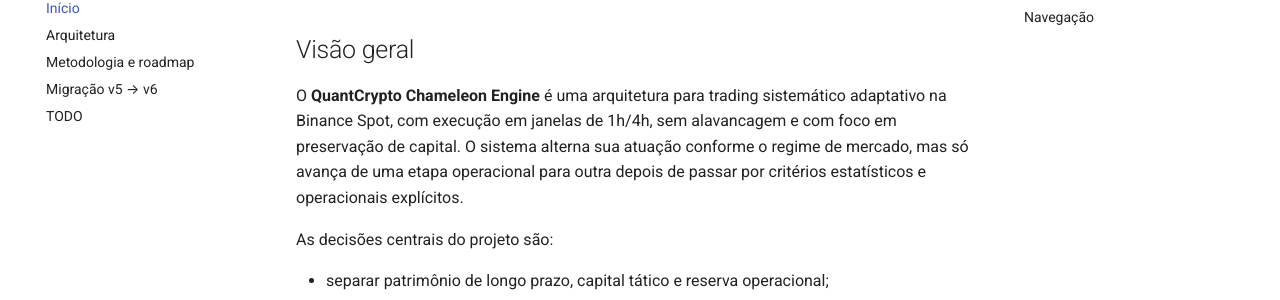
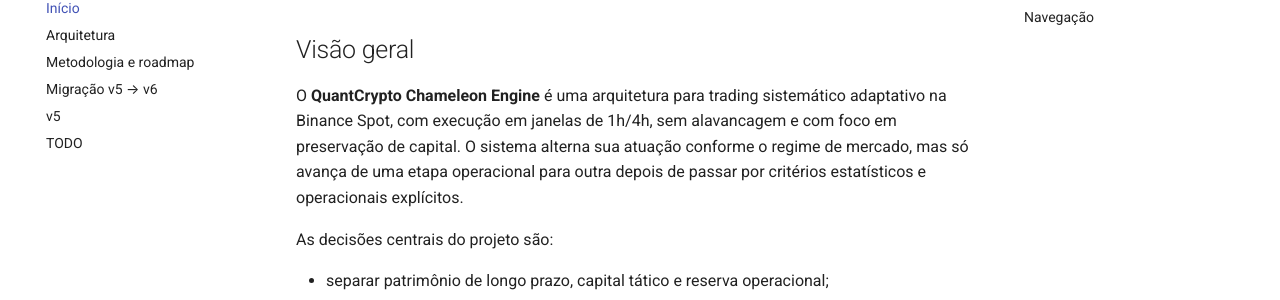
Before and after one commit to pac-coins/quant-crypto-chameleon-engine-v6, an MkDocs documentation site: the page built from docs/index.md, in a window 1280 px wide. Shown: the part 148-448 px from the top of the page. Built offline with MkDocs 1.6.1 and Material for MkDocs 9.7.7, drawn with Linux system fonts in a browser that asks for light colours; comment, search, counter and statistics services are not loaded.

```diff
--- a/mkdocs.yml
+++ b/mkdocs.yml
@@ -45,4 +45,5 @@ nav:
   - Arquitetura: architecture.md
   - Metodologia e roadmap: methodology-and-roadmap.md
   - Migração v5 → v6: v5-to-v6.md
+  - v5: v5.md
   - TODO: todo.md
```
